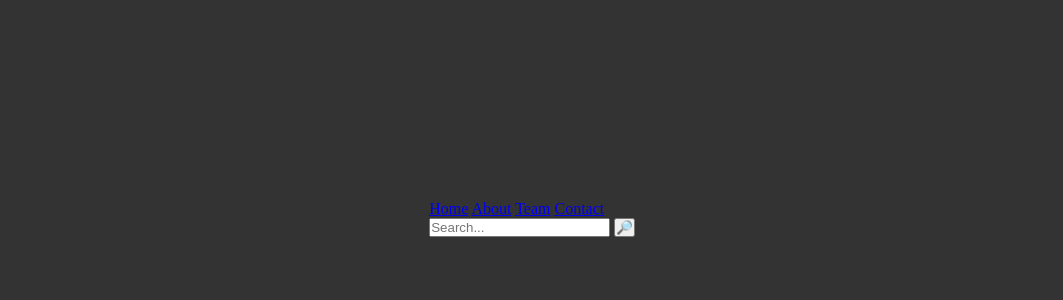
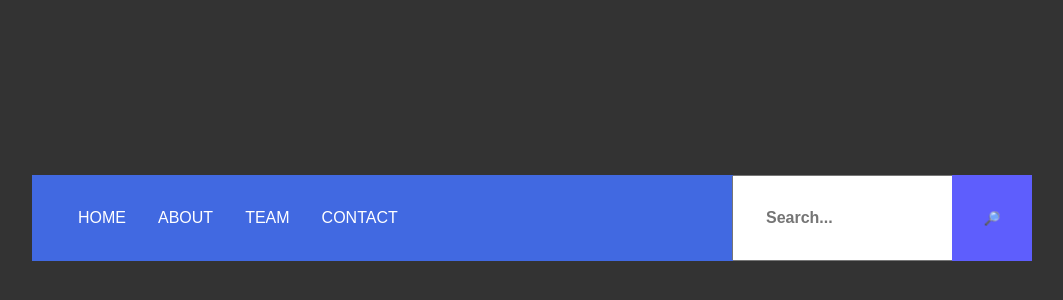
Before and after one commit to CarolinaFledgling/component-2-navigation-with-search-bar, a plain HTML site: page index.html in a window 1280 px wide. Shown: the part 182-482 px from the top of the page, without its empty margins (108-1171 px from the left). Drawn offline with Linux system fonts and the light colour scheme.

Commit message:
added basic style for navigation and search-bar plus added outline style in proper way

```diff
--- a/style.css
+++ b/style.css
@@ -10,4 +10,68 @@ body{
     align-items: center;
     background-color: #333;
     height: 100vh;
+    font-family: sans-serif;
 }
+
+.nav{
+    display: flex;
+    justify-content: space-between;
+    align-items: center;
+    width: 100%;
+    max-width: 1000px;
+    background-color: royalblue;
+}
+
+.nav-item{
+    display: flex;
+    margin: 0 30px;
+}
+
+.nav-item a{
+    padding: 2em 1em;
+    text-transform: uppercase;
+    color: #fff;
+    text-decoration: none;
+    transition: background-color .3, color .3s;
+
+}
+
+.nav-item a:hover{
+    background-color: #fff;
+    color: royalblue;
+}
+
+.search-bar{
+    position: relative;
+}
+
+
+.search-input{
+    padding: 2em;
+    width: 300px;
+    font-weight:bold;
+    color:#333;
+    font-size: 16px;
+}
+
+.search-button{
+    position: absolute;
+    top:0;
+    right: 0;
+    height: 100%;
+    width: 80px;
+    border: none;
+    background-color: rgb(94, 94, 253);
+    cursor: pointer;
+}
+
+.search-button:focus, .search-input:focus{
+    outline: none;
+}
+
+.search-button:focus{
+    background-color: rgb(105, 105, 185);
+}
+.search-input:focus{
+    background-color: #ddd;
+}
```
Also changed, not shown: 1 other file.
